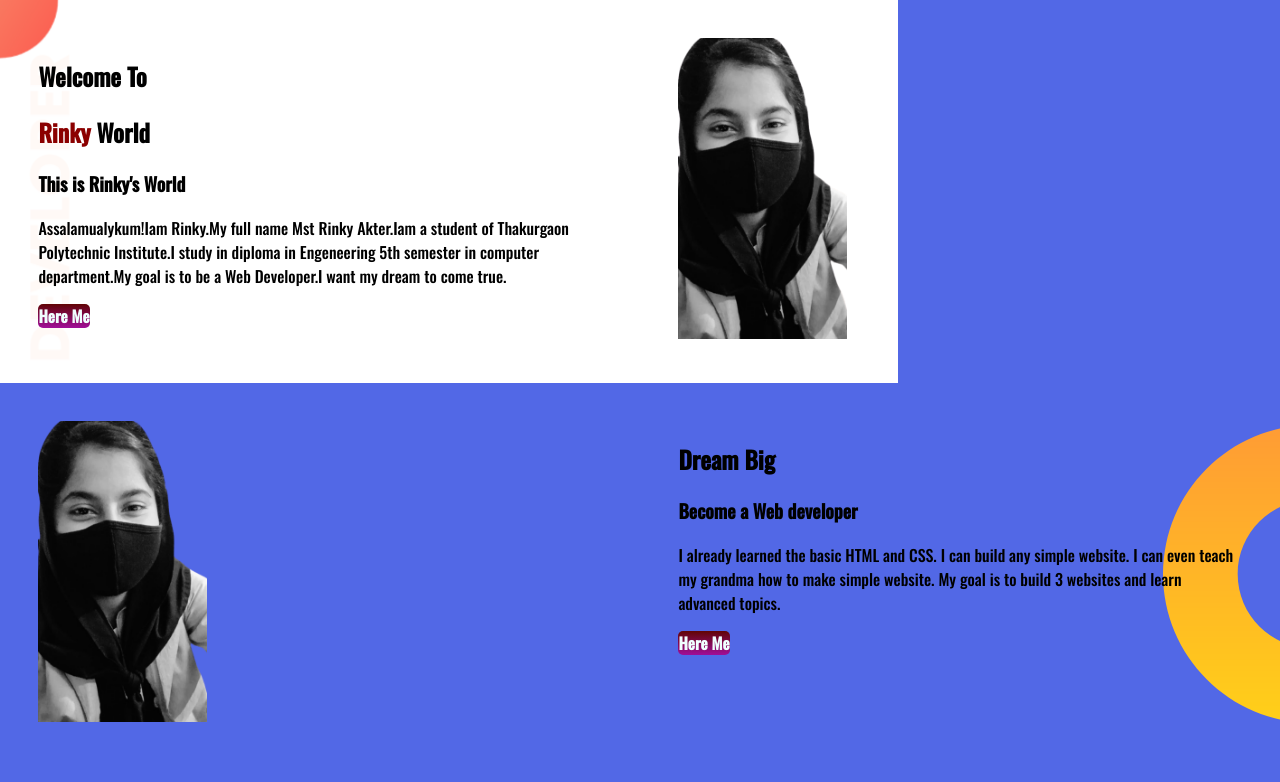
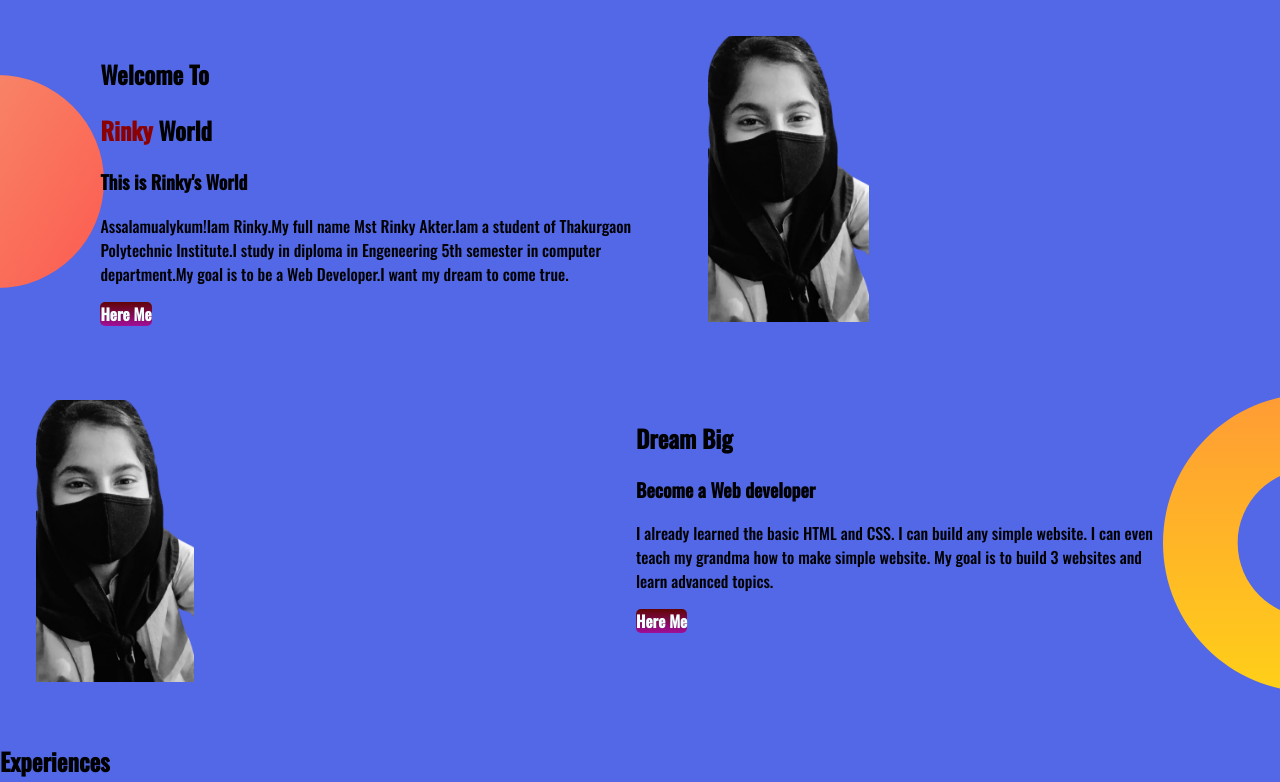
Before and after one commit to mstrinky/developer-portfolio, a plain HTML site: page index.html in a window 1280 px wide. Shown: the top 782 px of the page. Drawn offline with nearby package versions, Linux system fonts and the light colour scheme.

Commit message:
padding added

```diff
--- a/style.css
+++ b/style.css
@@ -31,14 +31,19 @@ body{
     font-weight: 700;
 }
 .top-banner{
-    background-image: url(top-banner.png);
+    background-image: url(exp-bg.png);
     background-repeat: no-repeat;
+    background-position: left;
+    padding-left: 5%;
+}
 
-}
+
+
 .dream-big{
     background-image: url(dream-bg.png);
     background-repeat: no-repeat;
     background-position: right;
+    padding-right: 80px;
 }
 .experience-item{
     box-shadow:10px 10px 50px darkred;
```
